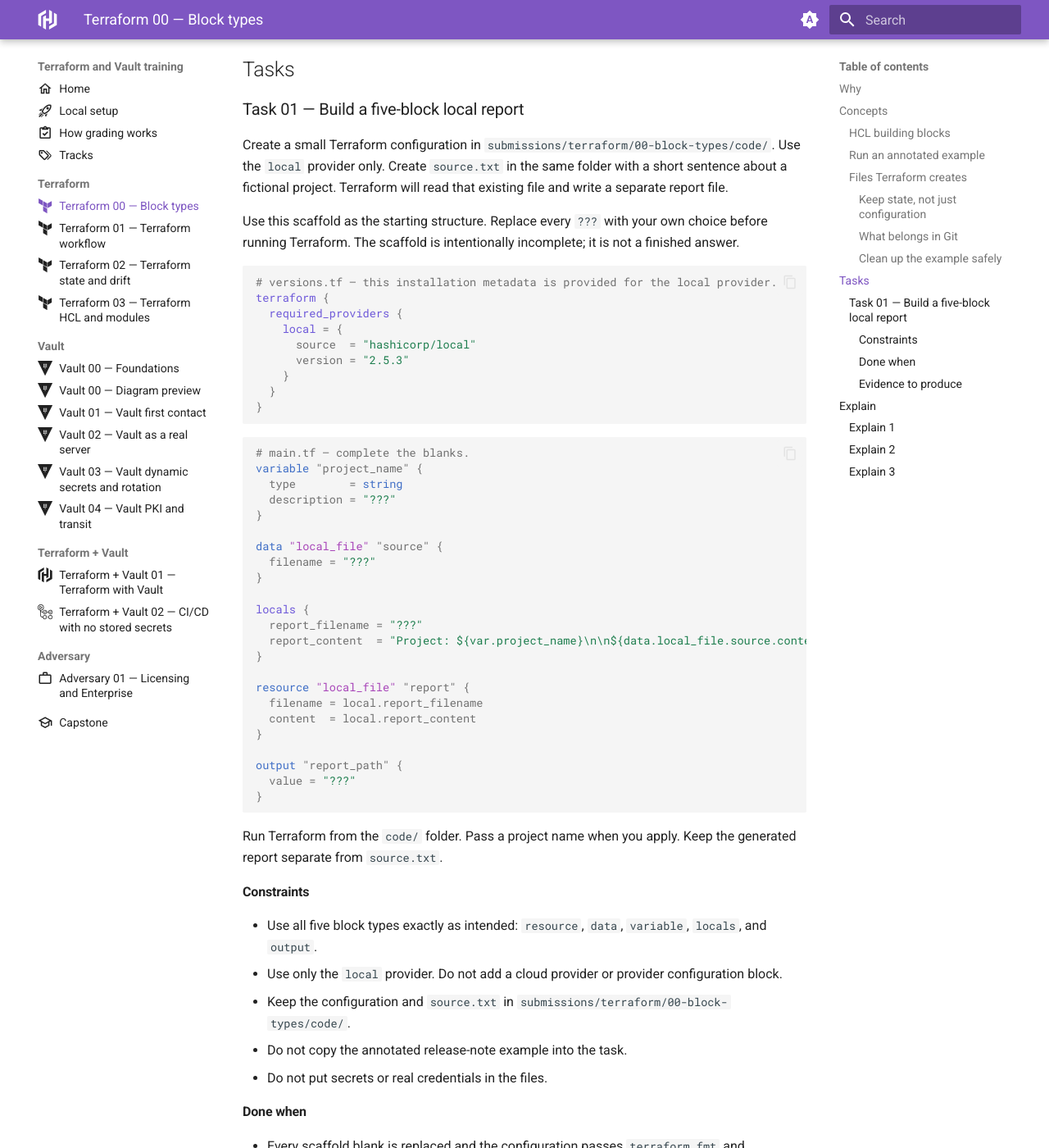
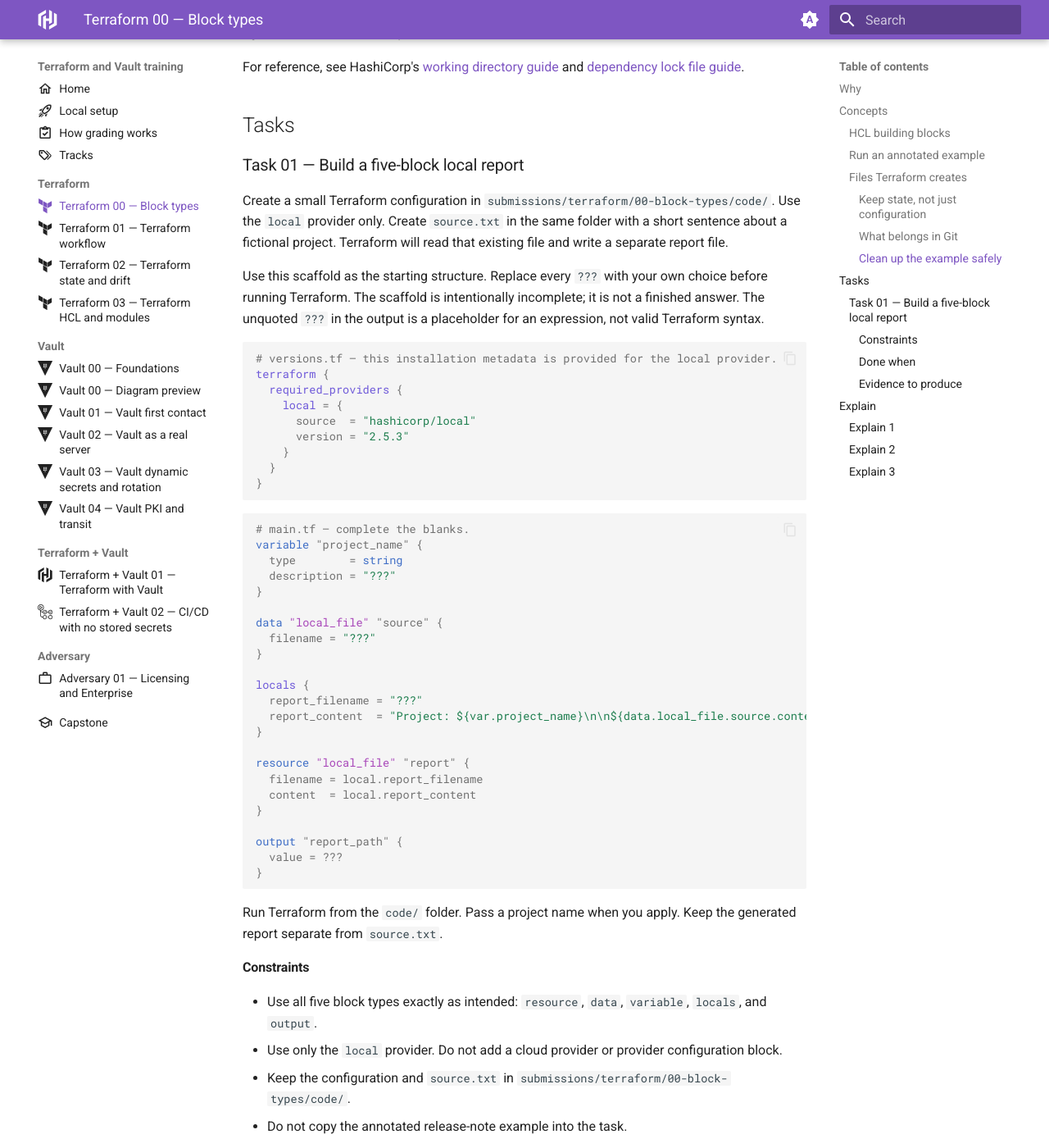
Before and after one commit to OpalBolt/Hashicorp-Katas, an MkDocs documentation site: the page built from docs/slices/terraform/00-block-types.md, in a window 1280 px wide and 1400 px high, scrolled down 5346 px. Shown: the whole window at 82% size. Built offline with MkDocs 1.6.1 and Material for MkDocs 9.7.7, drawn with Linux system fonts in a browser that asks for light colours; some of the changed text lies outside the part shown.

Commit message:
docs(terraform): Remove confusing quotes

````diff
--- a/docs/slices/terraform/00-block-types.md
+++ b/docs/slices/terraform/00-block-types.md
@@ -41,6 +41,9 @@ The five block types in this slice are linked to their official references:
 | [`variable`](https://developer.hashicorp.com/terraform/language/block/variable) | Accepts a value from the person or system calling the configuration. | It keeps environment- or caller-specific input out of the configuration. | Callers cannot provide the input cleanly; you must edit the configuration or hard-code it. |
 | [`locals`](https://developer.hashicorp.com/terraform/language/block/locals) | Gives a name to a value derived inside the configuration. | It keeps repeated expressions consistent and readable. | The configuration repeats expressions, making changes easier to miss or apply inconsistently. |
 | [`output`](https://developer.hashicorp.com/terraform/language/block/output) | Publishes a value after Terraform evaluates the configuration. | It gives people, parent modules, and automation a supported result to consume. | The value may exist in state but is not presented as a useful result to the caller. |
+
+An output's `value` is an expression. It can produce a string, number, boolean,
+or collection. The expression can be a literal or a reference to another value.
 
 Use these rules when two choices look similar:
 
@@ -235,7 +238,8 @@ file.
 
 Use this scaffold as the starting structure. Replace every `???` with your own
 choice before running Terraform. The scaffold is intentionally incomplete; it
-is not a finished answer.
+is not a finished answer. The unquoted `???` in the output is a placeholder for
+an expression, not valid Terraform syntax.
 
 ```hcl
 # versions.tf — this installation metadata is provided for the local provider.
@@ -271,7 +275,7 @@ resource "local_file" "report" {
 }
 
 output "report_path" {
-  value = "???"
+  value = ???
 }
 ```
 
````
